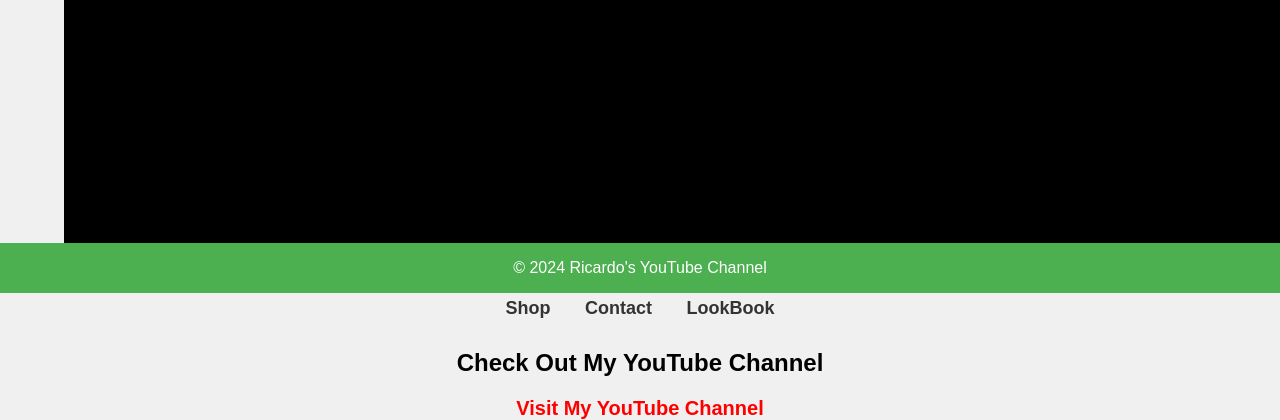
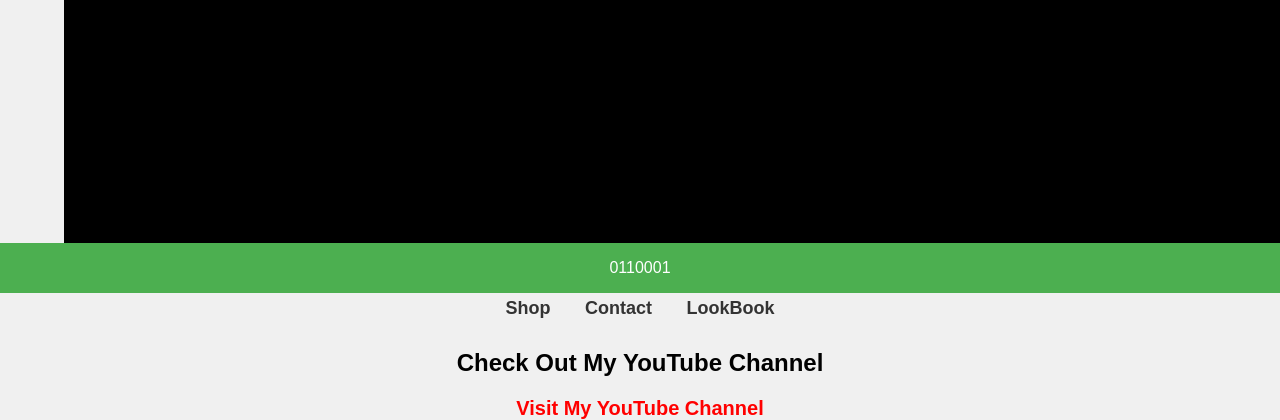
Before and after one commit to AccSandovalCyber/program-the-void, a Python web app: template templates/index.html in a window 1280 px wide; the page is wider, and only the part inside the window is pictured. Shown: the part 507-927 px from the top of that part. Run offline with Jinja, Linux system fonts and the light colour scheme; the template is opened without the code that fills it, so the values that code supplies are empty.

Commit message:
Update index.html

```diff
--- a/templates/index.html
+++ b/templates/index.html
@@ -93,7 +93,7 @@
     </div>
 
     <footer>
-        &copy; 2024 Ricardo's YouTube Channel
+        0110001
     </footer>
 
     <script src="https://cdnjs.cloudflare.com/ajax/libs/three.js/r128/three.min.js"></script>
```
